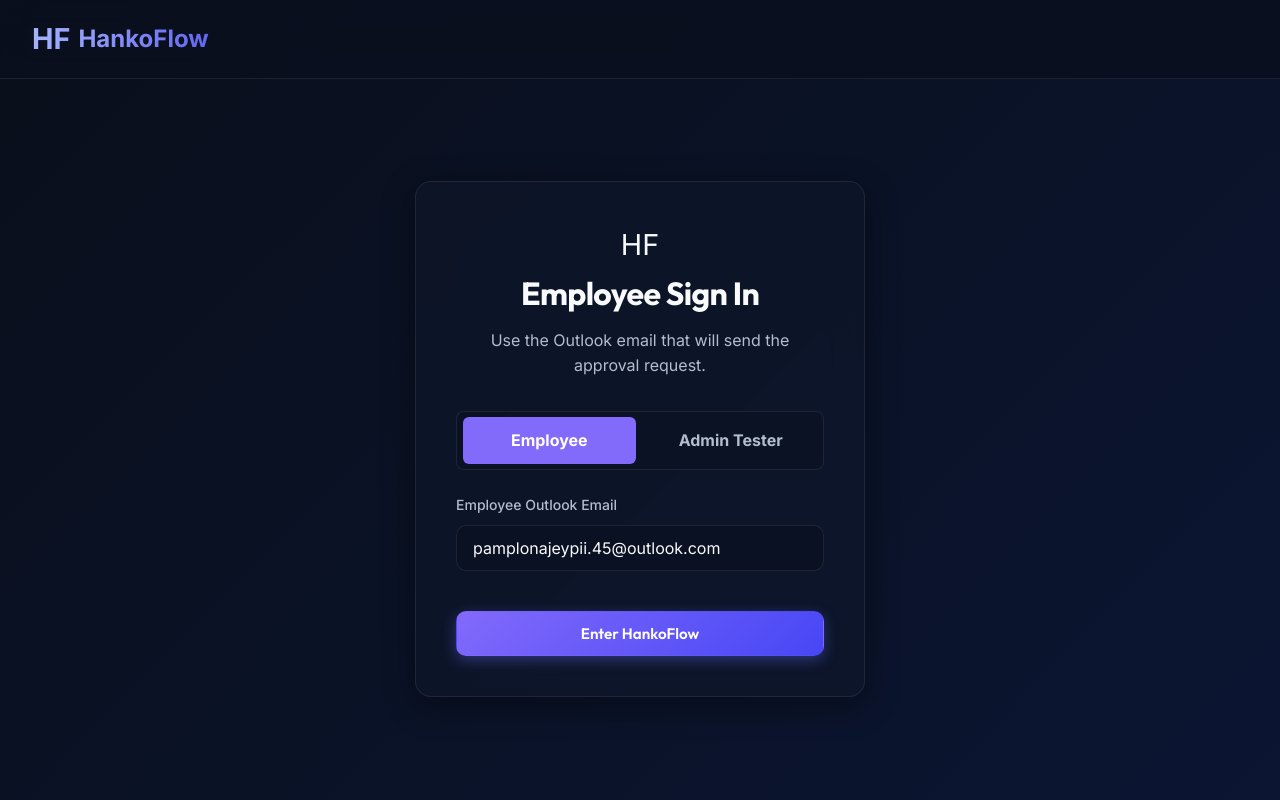
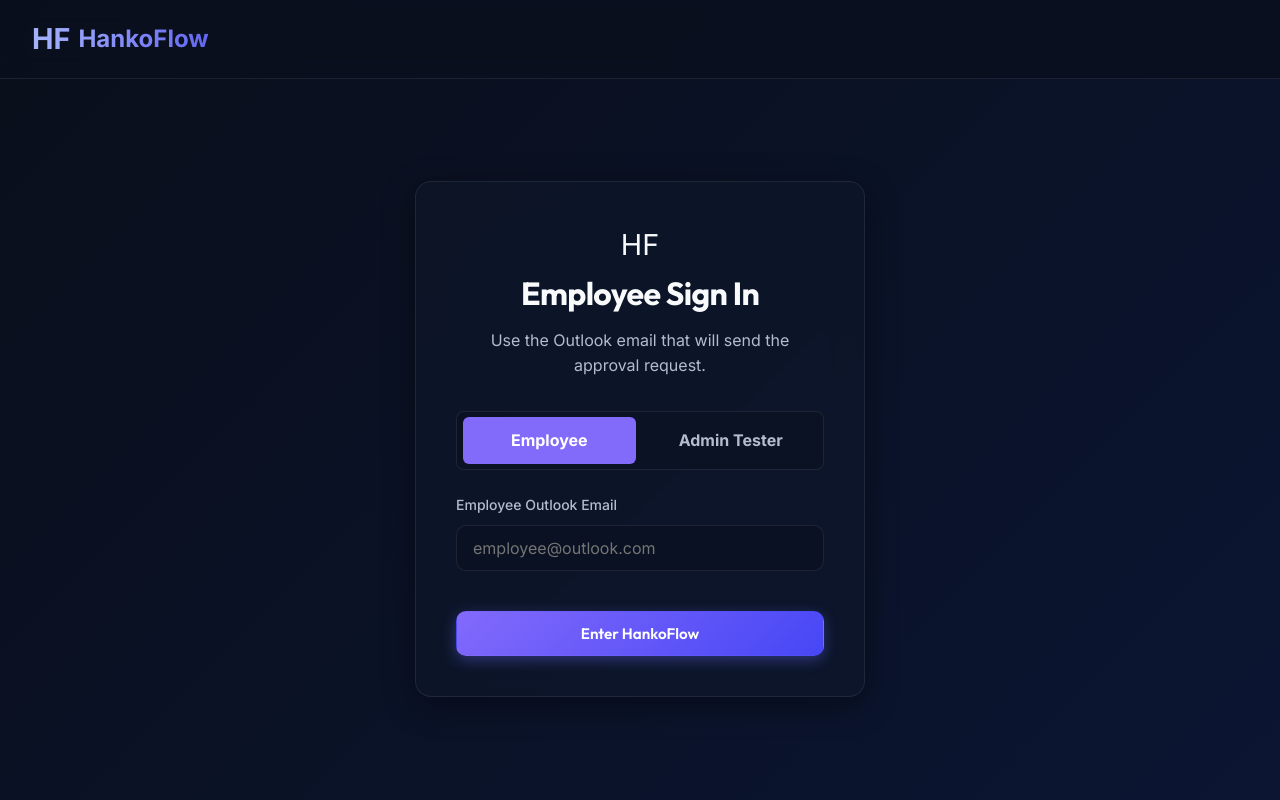
Before and after one commit to pamplonajp45-eng/Hankoflow, a React (Vite) app in the folder frontend/: page / in a window 1280 px wide. Built offline with nearby package versions, Linux system fonts and the light colour scheme; no server answers.

Commit message:
Clear default employee login email

```diff
--- a/frontend/src/components/Login.jsx
+++ b/frontend/src/components/Login.jsx
@@ -3,7 +3,7 @@ import { ADMIN_USER } from '../config/approvers';
 
 export default function Login({ onLogin }) {
   const [mode, setMode] = useState('employee');
-  const [email, setEmail] = useState('pamplonajeypii.45@outlook.com');
+  const [email, setEmail] = useState('');
   const [adminToken, setAdminToken] = useState('');
 
   const handleSubmit = (e) => {
```
